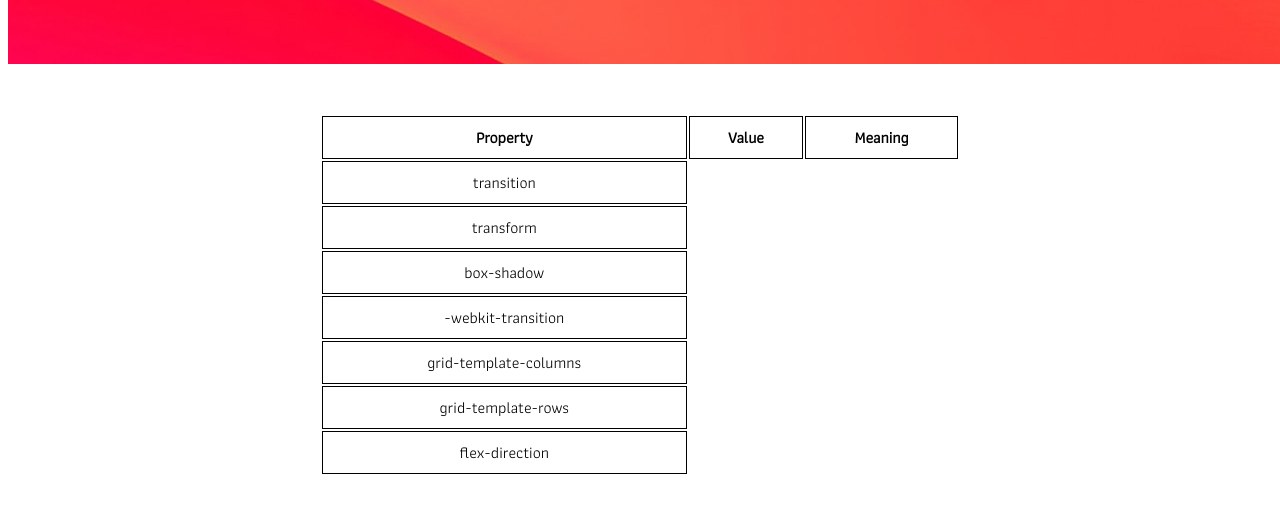
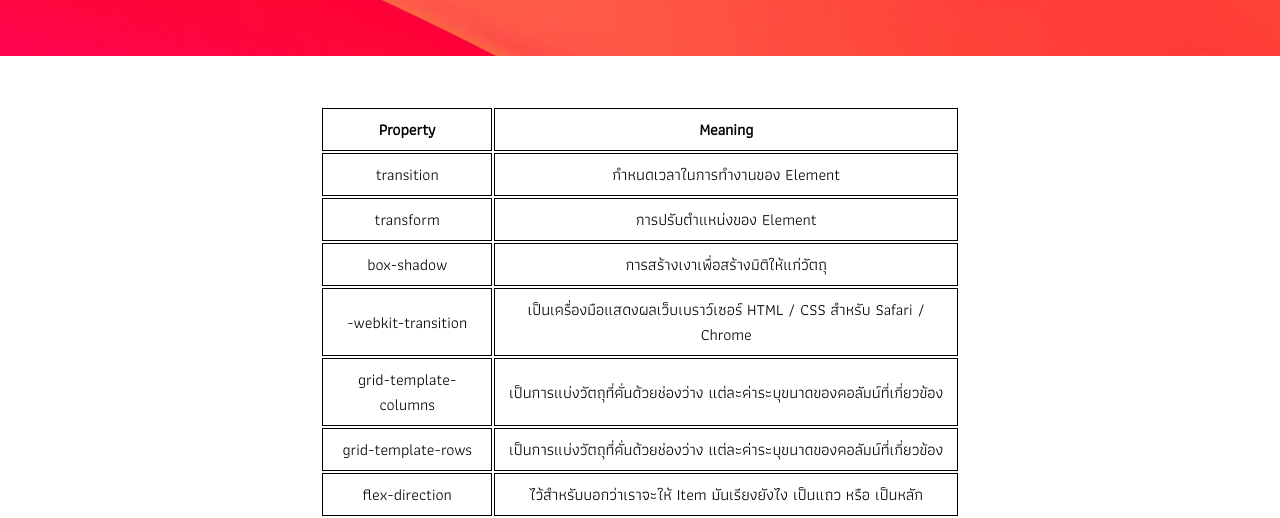
Before and after one commit to AloneSpace/Project_INT102, a plain HTML site: page ref.html in a window 1280 px wide. Shown: the part 294-812 px from the top of the page. Drawn offline with Linux system fonts and the light colour scheme.

Commit message:
- เสร็จแล้วมั้ง

```diff
--- a/css/style.css
+++ b/css/style.css
@@ -2,10 +2,7 @@
 
 html, body {
     font-family: 'Athiti', sans-serif;
-}
-
-section {
-    width: 100vw;
+    margin: 0;
 }
 
 section.header {
--- a/ref.html
+++ b/ref.html
@@ -29,31 +29,37 @@
         <thead>
         <tr>
             <th>Property</th>
-            <th>Value</th>
             <th>Meaning</th>
         </tr>
         </thead>
         <tbody>
         <tr>
             <td>transition</td>
+            <td>กำหนดเวลาในการทำงานของ Element</td>
         </tr>
         <tr>
             <td>transform</td>
+            <td>การปรับตำแหน่งของ Element</td>
         </tr>
         <tr>
             <td>box-shadow</td>
+            <td>การสร้างเงาเพื่อสร้างมิติให้แก่วัตถุ</td>
         </tr>
         <tr>
             <td>-webkit-transition</td>
+            <td>เป็นเครื่องมือแสดงผลเว็บเบราว์เซอร์ HTML / CSS สำหรับ Safari / Chrome</td>
         </tr>
         <tr>
             <td>grid-template-columns</td>
+            <td>เป็นการแบ่งวัตถุที่คั่นด้วยช่องว่าง แต่ละค่าระบุขนาดของคอลัมน์ที่เกี่ยวข้อง</td>
         </tr>
         <tr>
             <td>grid-template-rows</td>
+            <td>เป็นการแบ่งวัตถุที่คั่นด้วยช่องว่าง แต่ละค่าระบุขนาดของคอลัมน์ที่เกี่ยวข้อง</td>
         </tr>
         <tr>
             <td>flex-direction</td>
+            <td>ไว้สำหรับบอกว่าเราจะให้ Item มันเรียงยังไง เป็นแถว หรือ เป็นหลัก</td>
         </tr>
         </tbody>
     </table>
```
